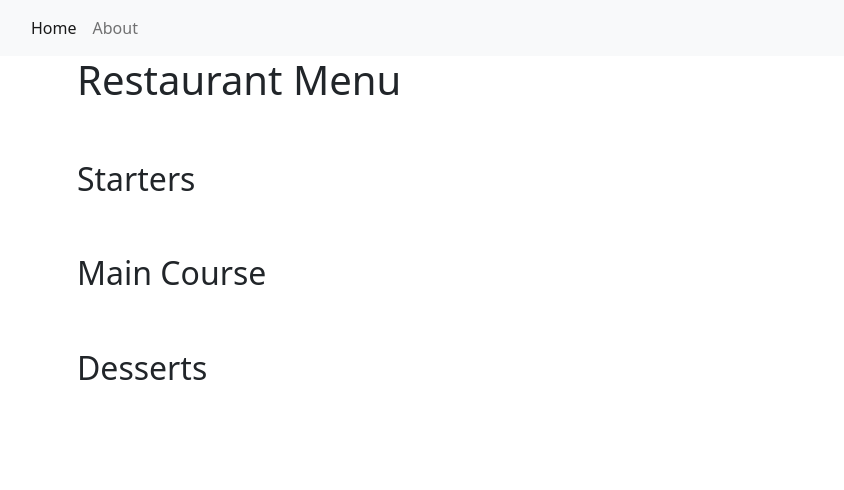
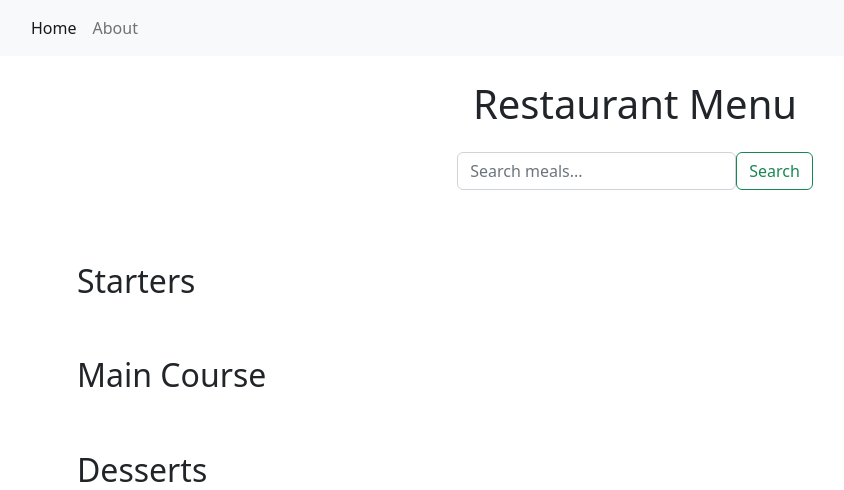
Before and after one commit to willyhuang18/Restaurant-app, a Django app: page / in a window 1280 px wide. Shown: the top 490 px of the page, without its empty margins (5-849 px from the left). Run offline with Django 4.2, Linux system fonts and the light colour scheme; data that the repository does not hold is empty; some libraries are stand-ins or nearby versions.

Commit message:
adding the search feature

```diff
--- a/restaurant_app/views.py
+++ b/restaurant_app/views.py
@@ -1,5 +1,6 @@
 from django.shortcuts import render
 from django.views import generic
+from django.db.models import Q
 from .models import Item, MEAL_TYPE,Review
 from .form import ReviewForm
 # created two class-based views.
@@ -17,6 +18,15 @@ class MenuList(generic.ListView):
         context['meals'] = MEAL_TYPE
         context['reviews'] = Review.objects.all()
         return context
+    def get_queryset(self):
+        query = self.request.GET.get('q')
+        if query:
+            return Item.objects.filter(
+                Q(meal__icontains=query) |
+                Q(description__icontains=query)
+            ).order_by('date_created')
+        else:
+            return Item.objects.order_by('date_created')
 
 #  the page will be represented by the MenuList class DetailView
 # this class is send the Item class to the template_name
--- a/templates/index.html
+++ b/templates/index.html
@@ -1,7 +1,11 @@
 {% extends 'base.html' %}
 {% block content %}
 <div class="container">
-  <h1>Restaurant Menu</h1>
+    <h1 class="my-4 text-center">Restaurant Menu</h1>
+    <form method="get" action="{% url 'home' %}" class="form-inline d-flex justify-content-center my-4">
+      <input class="form-control mr-sm-2 w-25" type="search" name="q" placeholder="Search meals..." aria-label="Search">
+      <button class="btn btn-outline-success my-2 my-sm-0" type="submit">Search</button>
+    </form>
     <ul class="list-group list-group-flush">
         {% comment %} using Jinja For loop {% endcomment %}
         {% for meal in meals %}
```
